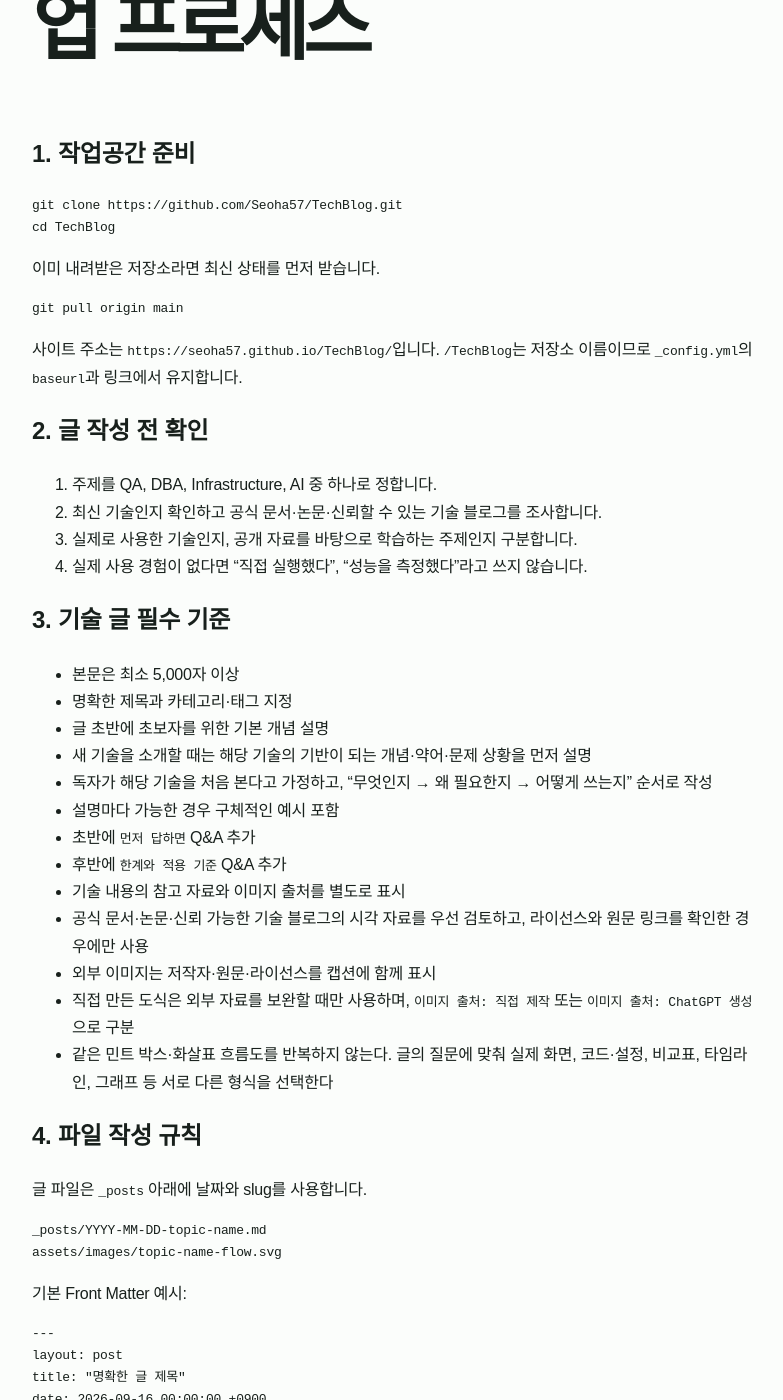
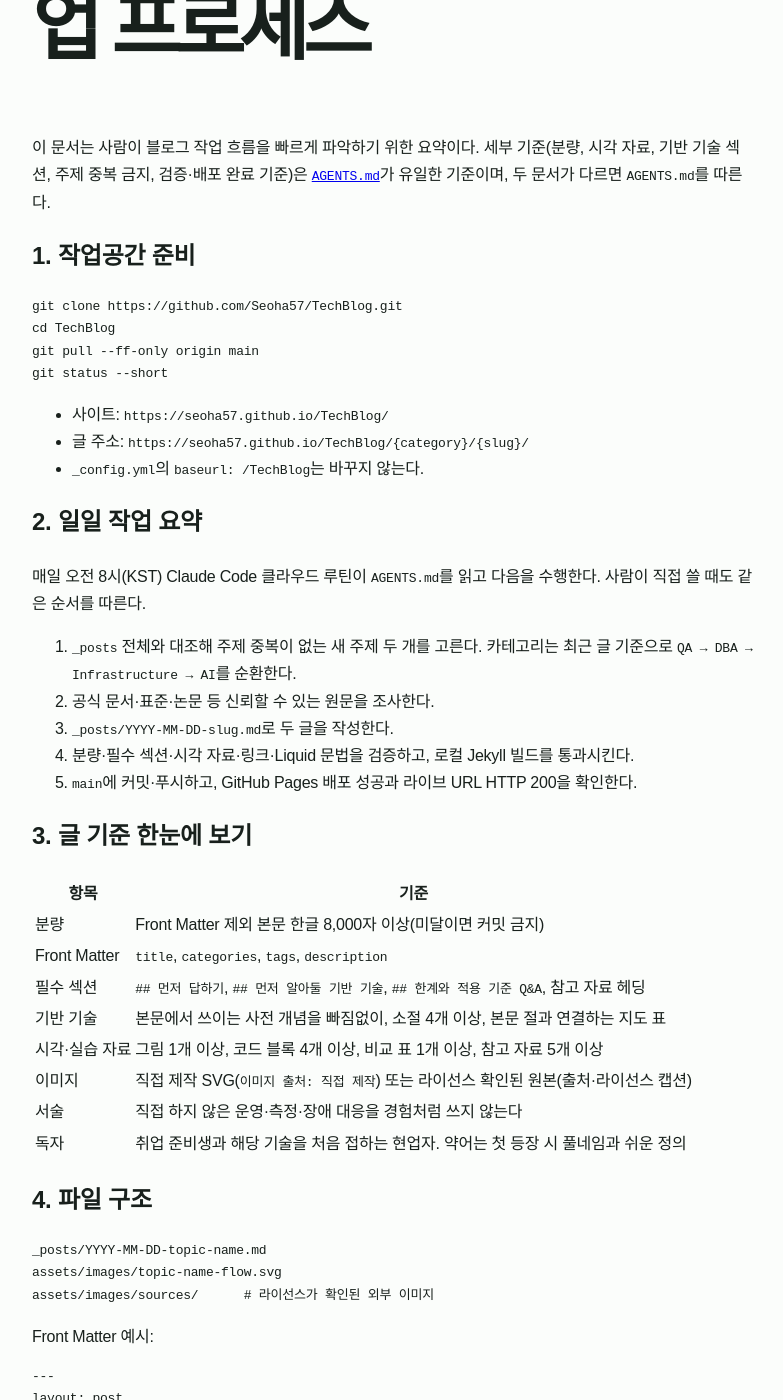
Before and after one commit to Seoha57/TechBlog, a Jekyll site: the page built from BLOG_WORKFLOW.md, in a window 1280 px wide and 1400 px high, scrolled down 627 px. Shown: the whole window, without its empty margins (246-1029 px from the left). Built offline with Jekyll 4.4.1, drawn with Linux system fonts in a browser that asks for light colours; some web fonts are replaced; our own code applies the rules of GitHub Pages for plain Markdown files; some of the changed text lies outside the part shown.

Commit message:
docs: align BLOG_WORKFLOW.md with AGENTS.md
Co-Authored-By: Claude Opus 5.5 <noreply@anthropic.com>

````diff
--- a/BLOG_WORKFLOW.md
+++ b/BLOG_WORKFLOW.md
@@ -1,53 +1,52 @@
 # 아직 운영 중입니다 — 작업 프로세스
+
+이 문서는 사람이 블로그 작업 흐름을 빠르게 파악하기 위한 요약이다. 세부 기준(분량, 시각 자료, 기반 기술 섹션, 주제 중복 금지, 검증·배포 완료 기준)은 [`AGENTS.md`](AGENTS.md)가 유일한 기준이며, 두 문서가 다르면 `AGENTS.md`를 따른다.
 
 ## 1. 작업공간 준비
 
 ```bash
 git clone https://github.com/Seoha57/TechBlog.git
 cd TechBlog
+git pull --ff-only origin main
+git status --short
 ```
 
-이미 내려받은 저장소라면 최신 상태를 먼저 받습니다.
+- 사이트: `https://seoha57.github.io/TechBlog/`
+- 글 주소: `https://seoha57.github.io/TechBlog/{category}/{slug}/`
+- `_config.yml`의 `baseurl: /TechBlog`는 바꾸지 않는다.
 
-```bash
-git pull origin main
-```
+## 2. 일일 작업 요약
 
-사이트 주소는 `https://seoha57.github.io/TechBlog/`입니다. `/TechBlog`는 저장소 이름이므로 `_config.yml`의 `baseurl`과 링크에서 유지합니다.
+매일 오전 8시(KST) Claude Code 클라우드 루틴이 `AGENTS.md`를 읽고 다음을 수행한다. 사람이 직접 쓸 때도 같은 순서를 따른다.
 
-## 2. 글 작성 전 확인
+1. `_posts` 전체와 대조해 주제 중복이 없는 새 주제 두 개를 고른다. 카테고리는 최근 글 기준으로 `QA → DBA → Infrastructure → AI`를 순환한다.
+2. 공식 문서·표준·논문 등 신뢰할 수 있는 원문을 조사한다.
+3. `_posts/YYYY-MM-DD-slug.md`로 두 글을 작성한다.
+4. 분량·필수 섹션·시각 자료·링크·Liquid 문법을 검증하고, 로컬 Jekyll 빌드를 통과시킨다.
+5. `main`에 커밋·푸시하고, GitHub Pages 배포 성공과 라이브 URL HTTP 200을 확인한다.
 
-1. 주제를 QA, DBA, Infrastructure, AI 중 하나로 정합니다.
-2. 최신 기술인지 확인하고 공식 문서·논문·신뢰할 수 있는 기술 블로그를 조사합니다.
-3. 실제로 사용한 기술인지, 공개 자료를 바탕으로 학습하는 주제인지 구분합니다.
-4. 실제 사용 경험이 없다면 “직접 실행했다”, “성능을 측정했다”라고 쓰지 않습니다.
+## 3. 글 기준 한눈에 보기
 
-## 3. 기술 글 필수 기준
+| 항목 | 기준 |
+| --- | --- |
+| 분량 | Front Matter 제외 본문 한글 8,000자 이상(미달이면 커밋 금지) |
+| Front Matter | `title`, `categories`, `tags`, `description` |
+| 필수 섹션 | `## 먼저 답하기`, `## 먼저 알아둘 기반 기술`, `## 한계와 적용 기준 Q&A`, 참고 자료 헤딩 |
+| 기반 기술 | 본문에서 쓰이는 사전 개념을 빠짐없이, 소절 4개 이상, 본문 절과 연결하는 지도 표 |
+| 시각·실습 자료 | 그림 1개 이상, 코드 블록 4개 이상, 비교 표 1개 이상, 참고 자료 5개 이상 |
+| 이미지 | 직접 제작 SVG(`이미지 출처: 직접 제작`) 또는 라이선스 확인된 원본(출처·라이선스 캡션) |
+| 서술 | 직접 하지 않은 운영·측정·장애 대응을 경험처럼 쓰지 않는다 |
+| 독자 | 취업 준비생과 해당 기술을 처음 접하는 현업자. 약어는 첫 등장 시 풀네임과 쉬운 정의 |
 
-- 본문은 최소 5,000자 이상
-- 명확한 제목과 카테고리·태그 지정
-- 글 초반에 초보자를 위한 기본 개념 설명
-- 새 기술을 소개할 때는 해당 기술의 기반이 되는 개념·약어·문제 상황을 먼저 설명
-- 독자가 해당 기술을 처음 본다고 가정하고, “무엇인지 → 왜 필요한지 → 어떻게 쓰는지” 순서로 작성
-- 설명마다 가능한 경우 구체적인 예시 포함
-- 초반에 `먼저 답하면` Q&A 추가
-- 후반에 `한계와 적용 기준` Q&A 추가
-- 기술 내용의 참고 자료와 이미지 출처를 별도로 표시
-- 공식 문서·논문·신뢰 가능한 기술 블로그의 시각 자료를 우선 검토하고, 라이선스와 원문 링크를 확인한 경우에만 사용
-- 외부 이미지는 저작자·원문·라이선스를 캡션에 함께 표시
-- 직접 만든 도식은 외부 자료를 보완할 때만 사용하며, `이미지 출처: 직접 제작` 또는 `이미지 출처: ChatGPT 생성`으로 구분
-- 같은 민트 박스·화살표 흐름도를 반복하지 않는다. 글의 질문에 맞춰 실제 화면, 코드·설정, 비교표, 타임라인, 그래프 등 서로 다른 형식을 선택한다
-
-## 4. 파일 작성 규칙
-
-글 파일은 `_posts` 아래에 날짜와 slug를 사용합니다.
+## 4. 파일 구조
 
 ```text
 _posts/YYYY-MM-DD-topic-name.md
 assets/images/topic-name-flow.svg
+assets/images/sources/      # 라이선스가 확인된 외부 이미지
 ```
 
-기본 Front Matter 예시:
+Front Matter 예시:
 
 ```yaml
 ---
@@ -56,66 +55,24 @@ title: "명확한 글 제목"
 date: 2026-09-16 00:00:00 +0900
 categories: [qa]
 tags: [qa, example, technology]
+description: "한 줄 요약"
 ---
 ```
 
-설명용 도식은 기존 민트색 UI와 어울리는 SVG로 만들고, 글 안에서는 다음 구조로 넣습니다.
+그림은 `<figure class="article-figure">` 안에 `img`와 `figcaption`을 넣는 기존 글의 형식을 그대로 따른다. 이미지 경로는 `relative_url` 필터를 쓴다(기존 글 참고).
 
-```html
-<figure class="article-figure">
-  <img src="{{ '/assets/images/topic-name-flow.svg' | relative_url }}" alt="이미지 설명">
-  <figcaption>이미지 출처: ChatGPT 생성</figcaption>
-</figure>
-```
+## 5. Jekyll·Liquid 주의
 
-## 5. 글 작성 후 검토
+Jekyll은 본문의 이중 중괄호와 중괄호+퍼센트 문법을 Liquid로 해석한다. Ansible·Jinja2·Helm·Go 템플릿처럼 같은 문법을 쓰는 예시는 Liquid `raw`/`endraw` 태그로 감싼다. GitHub Pages는 루트의 `.md` 문서(이 파일, `AGENTS.md` 포함)도 렌더링하므로 이런 문서에 해당 문법을 그대로 적지 않는다.
 
-다음 항목을 확인합니다.
-
-- 본문 글자 수가 5,000자 이상인가?
-- 제목·카테고리·태그가 명확한가?
-- 기본 용어를 처음에 설명했는가?
-- JSON, YAML, SQL 또는 상황 예시가 있는가?
-- 장점만 말하지 않고 한계와 적용 조건을 설명했는가?
-- 직접 수행하지 않은 일을 실제 경험처럼 표현하지 않았는가?
-- 본문 참고 자료와 이미지 출처가 모두 있는가?
-- 내부 정보·토큰·개인정보가 포함되지 않았는가?
-- 글 끝에서 `글 목록 보기`와 이전·다음 글 이동이 가능한가?
-
-## 6. 로컬 확인과 반영
-
-변경 파일을 확인합니다.
+## 6. 반영과 확인
 
 ```bash
-git status
 git diff --check
-```
-
-변경 사항을 커밋하고 푸시합니다.
-
-```bash
-git add _posts assets _layouts assets/css
-git commit -m "Add new technical article"
+git add _posts assets
+git diff --cached --check
+git commit -m "docs: add <topic1> and <topic2> guides"
 git push origin main
 ```
 
-GitHub Pages 배포 후 몇 분 뒤 다음 주소에서 확인합니다.
-
-```text
-https://seoha57.github.io/TechBlog/
-```
-
-글 주소는 보통 다음 형태입니다.
-
-```text
-https://seoha57.github.io/TechBlog/{category}/{slug}/
-```
-
-## 7. 현재 카테고리와 글
-
-- QA: Playwright MCP, Contract Testing/Pact, ITSM·ITIL·ISO·CMMI
-- DBA: PostgreSQL 18 AIO, PostgreSQL + pgvector
-- Infrastructure: OpenTelemetry eBPF, Kubernetes Gateway API
-- AI: LLM, AI 에이전트, 업무 적용과 검증
-
-새 글을 추가할 때는 기존 글과 주제가 겹치는지 확인하고, 같은 설명을 반복하기보다 새로운 관점과 예시를 추가합니다.
+푸시만으로 끝내지 않는다. 해당 커밋의 Pages Actions 실행이 `completed/success`인지, 새 글 라이브 URL이 HTTP 200인지 확인한다(명령 예시는 `AGENTS.md`).
````
